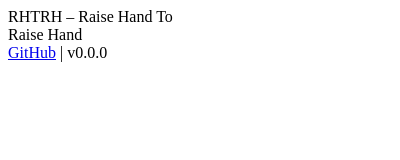
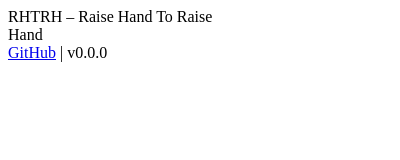
Before and after one commit to signofactory/rhtrh, a browser extension: page src/popup/popup.html in a window 400 px wide. Drawn offline with Linux system fonts and the light colour scheme.

Commit message:
chore: updated to 0.3.1

```diff
--- a/package.json
+++ b/package.json
@@ -1,7 +1,7 @@
 {
   "name": "RHTRH",
   "description": "Raise your hand on Google Meet by raising your hand in real life",
-  "version": "0.3",
+  "version": "0.3.1",
   "license": "ISC",
   "scripts": {
     "build": "./scripts/build.sh",
--- a/src/popup/popup.html
+++ b/src/popup/popup.html
@@ -4,7 +4,7 @@
     <meta charset="utf-8" />
   </head>
   <body>
-    <div style="width: 200px">
+    <div style="width: 220px">
       RHTRH – Raise Hand To Raise Hand <br />
       <a href="https://github.com/signofactory/rhtrh" target="_blank">GitHub</a>
       | <span id="version"></span>
```
Also changed, not shown: manifest.json, 1 other file.
